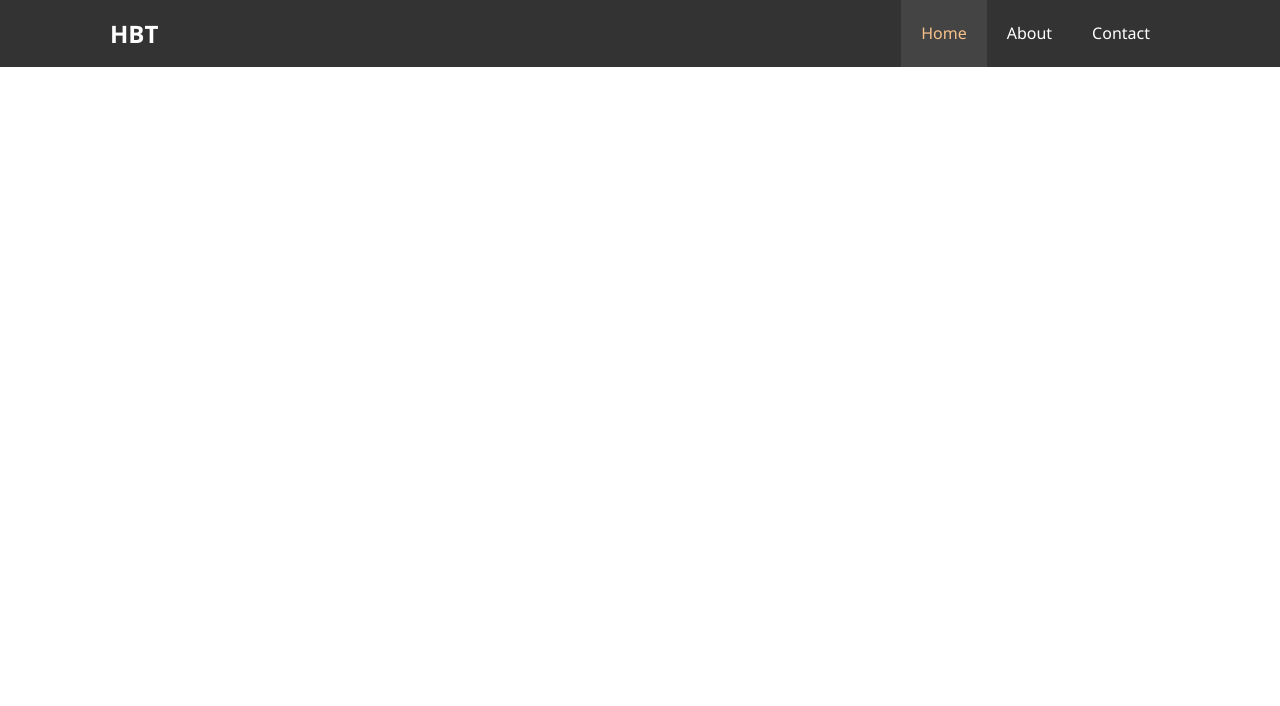
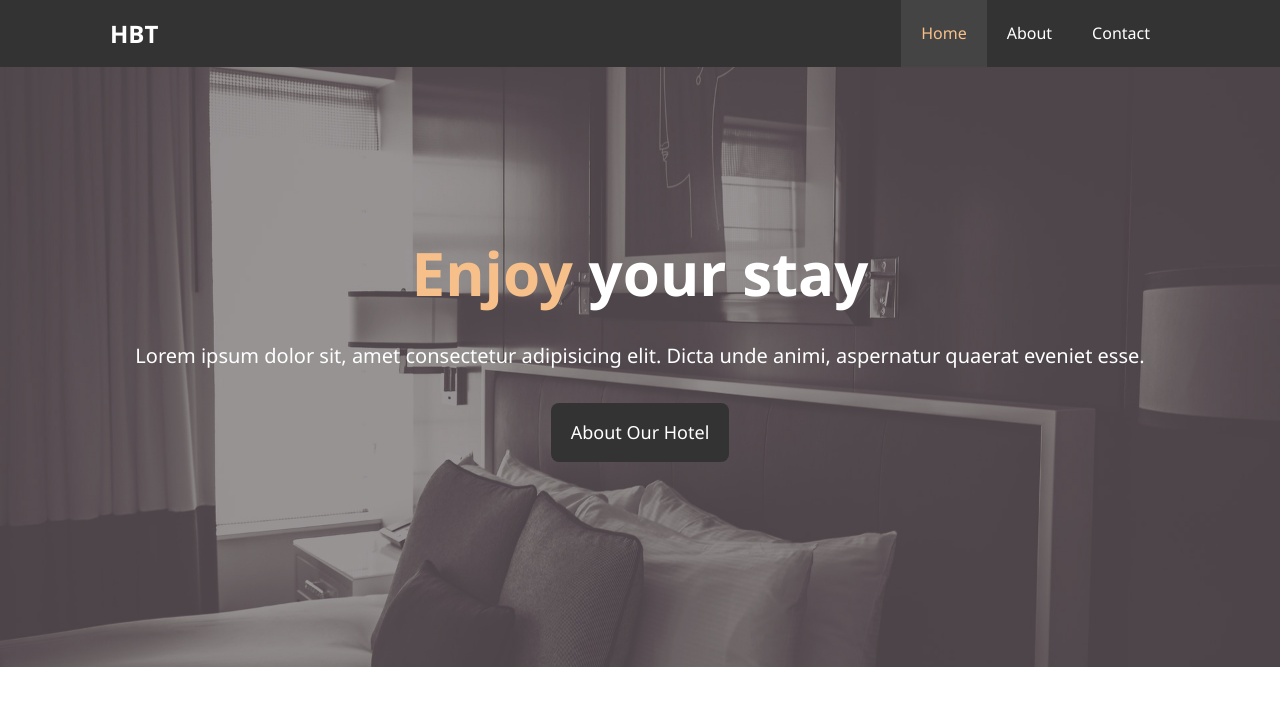
Before and after one commit to mponcardas/Modern-HTML-and-CSS, a plain HTML site: page projects/hotel-website/index.html in a window 1280 px wide. Drawn offline with Linux system fonts and the light colour scheme.

Commit message:
Add header content

```diff
--- a/projects/hotel-website/css/style.css
+++ b/projects/hotel-website/css/style.css
@@ -13,6 +13,30 @@
 	max-width: 1100px;
 	overflow: auto;
 	padding: 0 20px;
+}
+
+.lead {
+	font-size: 20px;
+}
+
+.text-primary {
+	color: #f7c08a;
+}
+
+.btn {
+	display: inline-block;
+	font-size: 18px;
+	color: #fff;
+	background: #333;
+	padding: 16px 20px;
+	border: none;
+	cursor: pointer;
+	border-radius: 8px;
+}
+
+.btn:hover {
+	background: #f7c08a;
+	color: #333;
 }
 
 /* Main styling */
@@ -72,3 +96,26 @@ p {
 	background-color: #444;
 	color: #f7c08a;
 }
+
+/* Showcase */
+
+#showcase {
+	background: url('../img/showcase.jpg') no-repeat center center/cover;
+	height: 600px;
+}
+
+#showcase .showcase-content {
+	color: #fff;
+	text-align: center;
+	padding-top: 170px;
+}
+
+#showcase .showcase-content h1 {
+	font-size: 60px;
+	line-height: 1.2em;
+}
+
+#showcase .showcase-content p {
+	padding-bottom: 20px;
+	line-height: 1.7em;
+}
--- a/projects/hotel-website/index.html
+++ b/projects/hotel-website/index.html
@@ -20,6 +20,16 @@
 				</ul>
 			</div>
 		</nav>
+
+		<div id="showcase">
+			<div class="container">
+				<div class="showcase-content">
+					<h1><span class="text-primary">Enjoy</span> your stay</h1>
+					<p class="lead">Lorem ipsum dolor sit, amet consectetur adipisicing elit. Dicta unde animi, aspernatur quaerat eveniet esse.</p>
+					<a href="about.html" class="btn">About Our Hotel</a>
+				</div>
+			</div>
+		</div>
 	</header>
 </body>
 </html>
```
